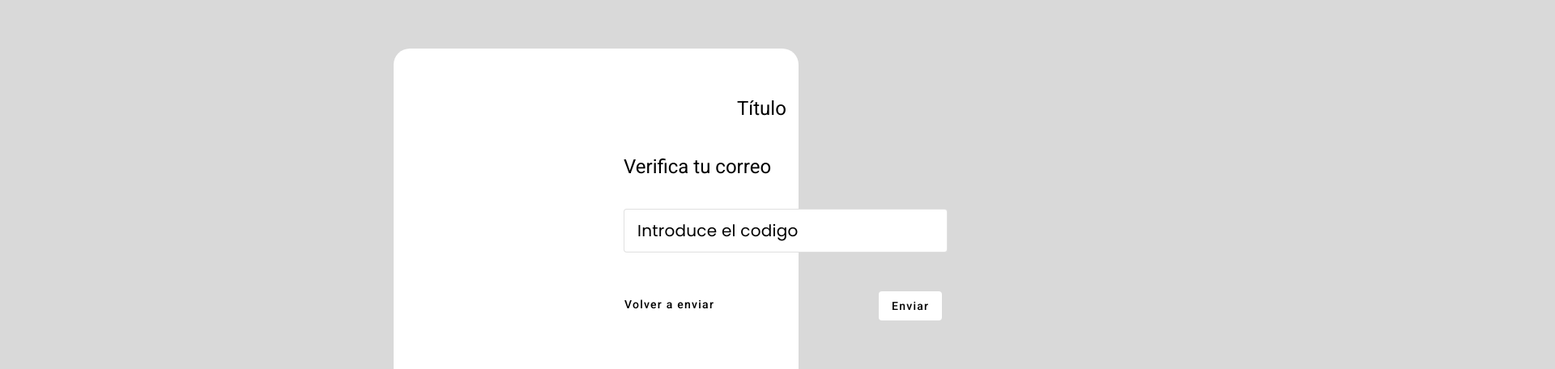
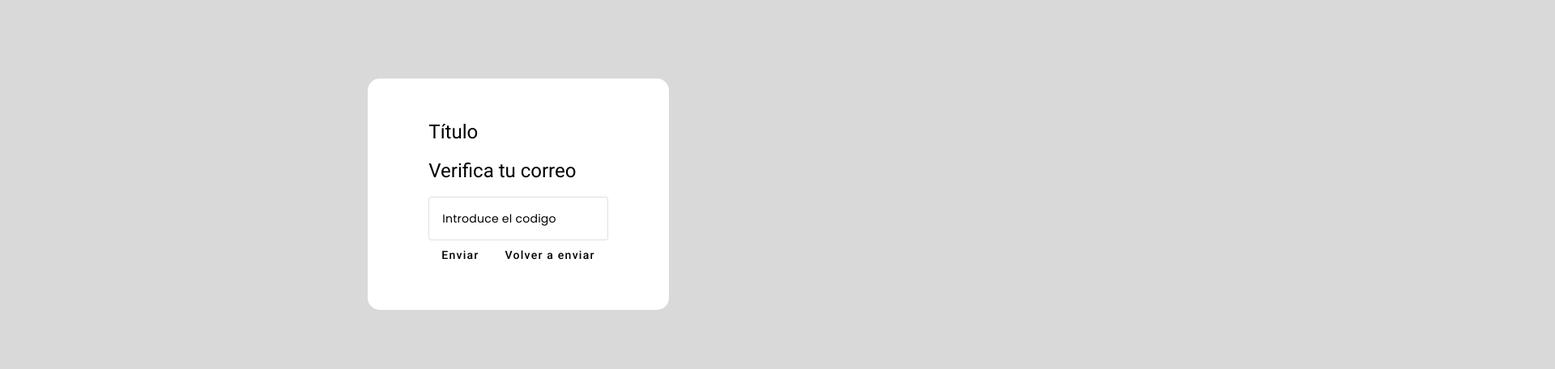
Before and after one commit to PauRoselloInetum/Proyecto, an Angular app in the folder Angular/: page / in a window 1280 px wide. Shown: the part 160-616 px from the top of the page at 81% size, 1920 px wide, since content can reach past the window. Built offline with nearby package versions, Linux system fonts and the light colour scheme; a web font is replaced by a local one.

Commit message:
Component Preliminar Upload

```diff
--- a/Angular/src/app/verification/verification.component.css
+++ b/Angular/src/app/verification/verification.component.css
@@ -0,0 +1,15 @@
+.verifyparent {
+  height: 100vh;
+  display: flex;
+  flex-direction: column;
+  align-items: center;
+  justify-content: center;
+}
+
+.verifybox {
+  padding: 50px 75px;
+  border-radius: 15px;
+  height: fit-content;
+  background-color: #fff;
+
+}
--- a/Angular/src/app/verification/verification.component.html
+++ b/Angular/src/app/verification/verification.component.html
@@ -1,89 +1,24 @@
 <!DOCTYPE html>
 <html lang="es">
 <head>
-    <meta charset="UTF-8">
-    <meta name="viewport" content="width=device-width, initial-scale=1.0">
-    <style>
-        .box {
-            width: 500px;
-            height: 500px;
-            background-color: white;
-            position: relative;
-            top: 220px;
-            left: 38%;
-            border-radius: 20px;
-        }
-        .text {
-            position: relative;
-            top: -150px;
-            left: 770px;
-            font-family: 'Poppins', sans-serif;
-            font-size: 11px;
-            color: #000000;
-            margin: 0;
-            padding: 0;
-            box-sizing: border-box;
-        }
-        .título {
-            width: 500px;
-            height: 500px;
-            position: relative;
-            top: -270px;
-            left: 910px;
-            font-family: 'Poppins', sans-serif;
-            font-size: 20px;
-            color: #000000;
-            margin: 0;
-            padding: 0;
-            box-sizing: border-box;
-        }
-        .texto {
-            width: 400px;
-            height: 500px;
-            position: relative;
-            top: -630px;
-            left: 770px;
-            font-family: 'Poppins', sans-serif;
-            font-size: 20px;
-            color: #000000;
-            margin: 0;
-            padding: 0;
-            box-sizing: border-box;
-        }
-        .example-button-row {
-            width: 400px;
-            height: 500px;
-            position: relative;
-            top: -1028px;
-            left: 1085px;
-            font-family: 'Poppins', sans-serif;
-            font-size: 20px;
-            color: #000000;
-            margin: 0;
-            padding: 0;
-            box-sizing: border-box;
-        }
-        .example-button-row2 {
-            width: 400px;
-            height: 500px;
-            position: relative;
-            top: -1530px;
-            left: 755px;
-            font-family: 'Poppins', sans-serif;
-            font-size: 20px;
-            color: #000000;
-            margin: 0;
-            padding: 0;
-            box-sizing: border-box;
-        }
-    </style>
+  <meta charset="UTF-8" />
+  <meta name="viewport" content="width=device-width, initial-scale=1.0" />
 </head>
 <body>
-    <div class="box"></div>
-    <div class="text"><h1>Verifica tu correo</h1></div>
-    <div class="título"><h1>Título</h1></div>
-    <div class="texto"><mat-card appearance="outlined"><mat-card-content>Introduce el codigo</mat-card-content></mat-card></div>
-    <div class="example-button-row"><button mat-flat-button>Enviar</button></div>
-    <div class="example-button-row2"><button mat-flat-button>Volver a enviar</button></div>
-
+  <div class="verifyparent">
+    <div class="verifybox">
+      <div class="brandname"><h1>Título</h1></div>
+      <div class="verify">
+        <h1>Verifica tu correo</h1>
+        <mat-card appearance="outlined">
+          <mat-card-content>Introduce el codigo</mat-card-content>
+        </mat-card>
+      </div>
+      <div class="buttons">
+        <button mat-flat-button>Enviar</button>
+        <button mat-flat-button>Volver a enviar</button>
+      </div>
+    </div>
+  </div>
 </body>
+</html>
```
